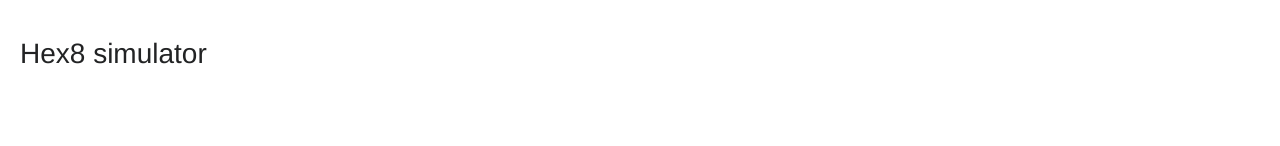
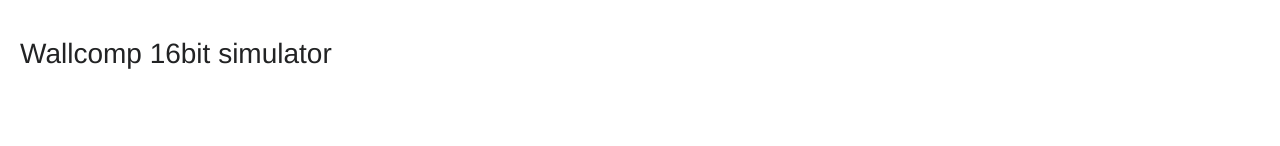
Before and after one commit to bighexmachine/BigHexOnlineSimulator, a plain HTML site: page index.html in a window 1280 px wide. Shown: the top 146 px of the page. Drawn offline with Linux system fonts and the light colour scheme.

Commit message:
page title

```diff
--- a/index.html
+++ b/index.html
@@ -10,7 +10,7 @@
 <body>
 
 <section class="section">
-    <h1 class="title">Hex8 simulator</h1>
+    <h1 class="title">Wallcomp 16bit simulator</h1>
 </section>
 
 <section class="section">
```
